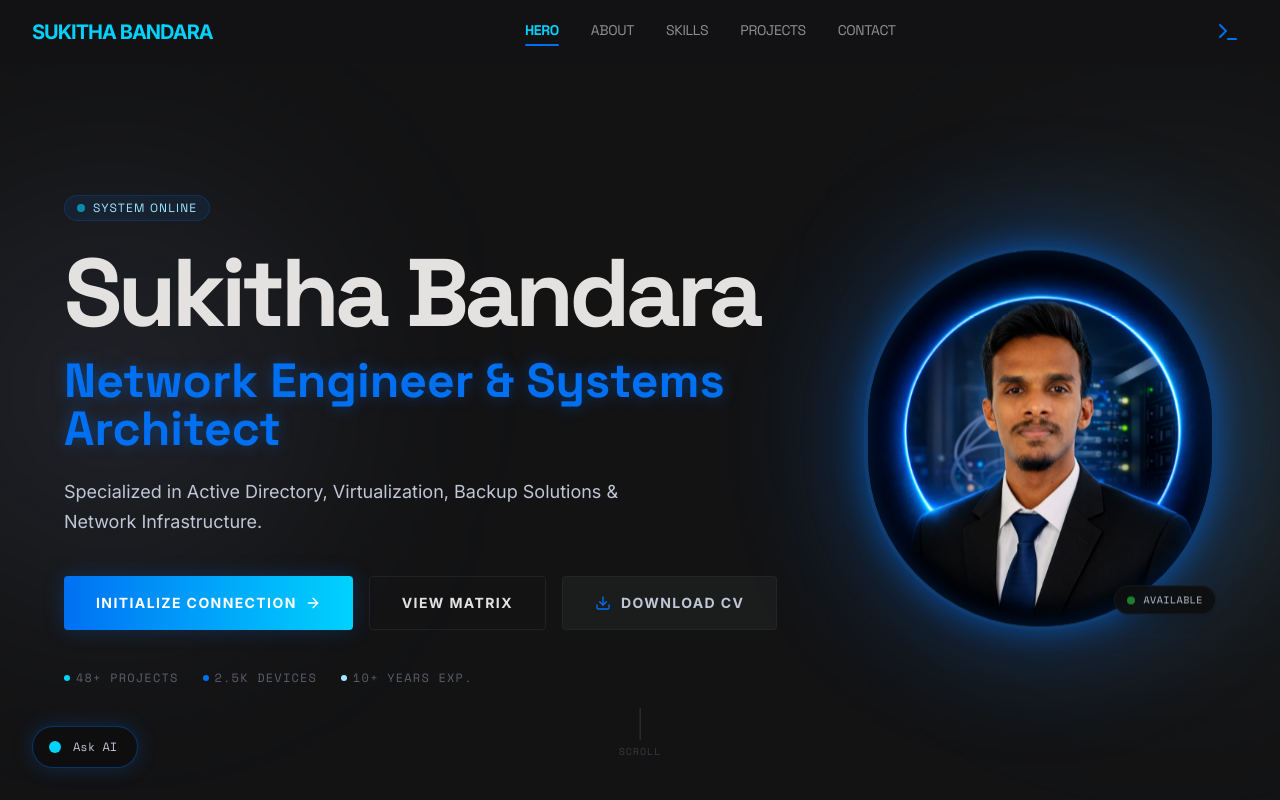
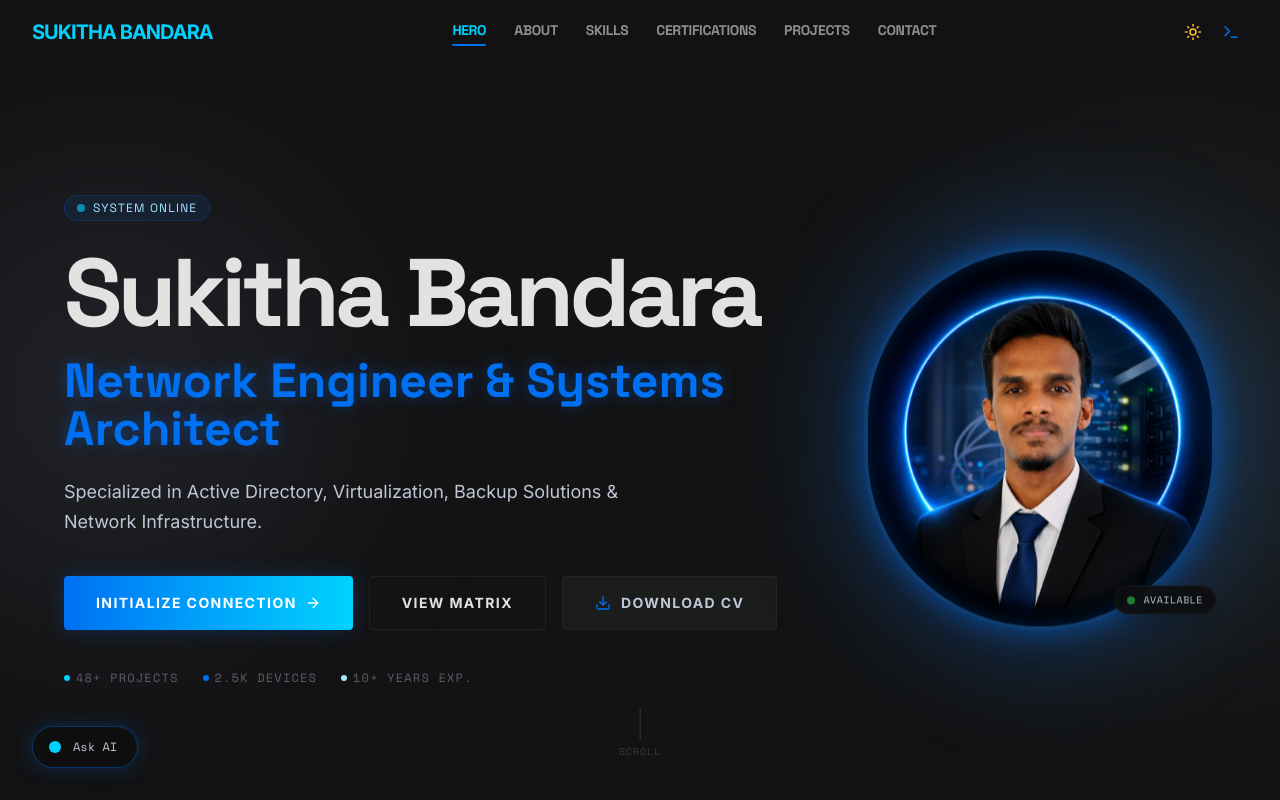
Before and after one commit to sukitha27/sukithabandara, a React (Vite) app: page / in a window 1280 px wide. Shown: the top 800 px of the page. Built offline with nearby package versions, Linux system fonts and the light colour scheme.

Commit message:
Enhance Navbar with theme toggle and new links

```diff
--- a/src/components/Navbar.tsx
+++ b/src/components/Navbar.tsx
@@ -1,54 +1,52 @@
 import { useState, useEffect } from 'react';
-import { Terminal, Menu, X } from 'lucide-react';
+import { Terminal, Menu, X, Sun, Moon } from 'lucide-react';
 import { motion, AnimatePresence } from 'motion/react';
+import { useTheme } from '../context/ThemeContext';
 
 const NAV_LINKS = [
-  { label: 'Hero',     href: '#hero' },
-  { label: 'About',    href: '#about' },
-  { label: 'Skills',   href: '#expertise' },
-  { label: 'Projects', href: '#projects' },
-  { label: 'Contact',  href: '#contact' },
+  { label: 'Hero',            href: '#hero' },
+  { label: 'About',           href: '#about' },
+  { label: 'Skills',          href: '#expertise' },
+  { label: 'Certifications',  href: '#certifications' },
+  { label: 'Projects',        href: '#projects' },
+  { label: 'Contact',         href: '#contact' },
 ];
 
 export function Navbar() {
-  const [isMobileOpen, setIsMobileOpen] = useState(false);
+  const [isMobileOpen, setIsMobileOpen]   = useState(false);
   const [activeSection, setActiveSection] = useState('hero');
-  const [scrolled, setScrolled] = useState(false);
+  const [scrolled, setScrolled]           = useState(false);
+  const { theme, toggleTheme }            = useTheme();
+  const isDark = theme === 'dark';
 
-  // Track scroll for shadow / blur intensity
   useEffect(() => {
     const onScroll = () => setScrolled(window.scrollY > 20);
     window.addEventListener('scroll', onScroll, { passive: true });
     return () => window.removeEventListener('scroll', onScroll);
   }, []);
 
-  // Highlight active nav link via IntersectionObserver
   useEffect(() => {
-    const sectionIds = NAV_LINKS.map(l => l.href.slice(1));
+    const ids = NAV_LINKS.map(l => l.href.slice(1));
     const observers: IntersectionObserver[] = [];
-
-    sectionIds.forEach(id => {
+    ids.forEach(id => {
       const el = document.getElementById(id);
       if (!el) return;
       const obs = new IntersectionObserver(
         ([entry]) => { if (entry.isIntersecting) setActiveSection(id); },
-        { threshold: 0.4 }
+        { threshold: 0.35 }
       );
       obs.observe(el);
       observers.push(obs);
     });
-
     return () => observers.forEach(o => o.disconnect());
   }, []);
 
-  // Close mobile menu on resize to desktop
   useEffect(() => {
     const onResize = () => { if (window.innerWidth >= 768) setIsMobileOpen(false); };
     window.addEventListener('resize', onResize);
     return () => window.removeEventListener('resize', onResize);
   }, []);
 
-  // Lock body scroll when mobile nav is open
   useEffect(() => {
     document.body.style.overflow = isMobileOpen ? 'hidden' : '';
     return () => { document.body.style.overflow = ''; };
@@ -56,52 +54,62 @@ export function Navbar() {
 
   const handleNavClick = (href: string) => {
     setIsMobileOpen(false);
-    // small delay so the menu animates out before scroll
     setTimeout(() => {
-      const el = document.querySelector(href);
-      el?.scrollIntoView({ behavior: 'smooth' });
+      document.querySelector(href)?.scrollIntoView({ behavior: 'smooth' });
     }, 200);
   };
+
+  const logoColor      = isDark ? '#00d2fd' : '#0050b3';
+  const linkActive     = isDark ? '#00d2fd' : '#0050b3';
+  const linkInactive   = isDark ? 'rgba(228,226,225,0.6)' : 'rgba(17,18,20,0.55)';
+  const linkHover      = isDark ? '#e4e2e1' : '#111214';
+  const underlineColor = '#0070f3';
+  const navBg = scrolled
+    ? isDark ? 'rgba(19,19,20,0.92)' : 'rgba(255,255,255,0.92)'
+    : isDark ? 'rgba(19,19,20,0.70)' : 'rgba(255,255,255,0.70)';
 
   return (
     <>
       <nav
-        className={`fixed top-0 w-full z-50 transition-all duration-300
-          ${scrolled
-            ? 'bg-[#131314]/90 backdrop-blur-xl shadow-[0_0_40px_rgba(174,198,255,0.07)]'
-            : 'bg-[#131314]/70 backdrop-blur-xl'
-          }`}
+        className="fixed top-0 w-full z-50 backdrop-blur-xl"
+        style={{
+          backgroundColor: navBg,
+          boxShadow: scrolled
+            ? isDark ? '0 0 40px rgba(174,198,255,0.07)' : '0 1px 20px rgba(0,0,0,0.08)'
+            : 'none',
+          transition: 'background-color 0.3s ease, box-shadow 0.3s ease',
+        }}
       >
         <div className="flex justify-between items-center px-6 md:px-8 h-16 max-w-7xl mx-auto">
-          {/* Logo */}
           <a
             href="#hero"
-            onClick={(e) => { e.preventDefault(); handleNavClick('#hero'); }}
-            className="text-xl font-bold tracking-tighter text-[#00d2fd] hover:opacity-80 transition-opacity"
+            onClick={e => { e.preventDefault(); handleNavClick('#hero'); }}
+            className="text-xl font-bold tracking-tighter hover:opacity-80 transition-opacity"
+            style={{ color: logoColor }}
           >
             SUKITHA BANDARA
           </a>
 
           {/* Desktop links */}
-          <div className="hidden md:flex items-center gap-8 font-headline tracking-tight text-sm uppercase">
+          <div className="hidden md:flex items-center gap-7 font-headline tracking-tight text-sm uppercase">
             {NAV_LINKS.map(link => {
               const isActive = activeSection === link.href.slice(1);
               return (
                 <a
                   key={link.href}
                   href={link.href}
-                  onClick={(e) => { e.preventDefault(); handleNavClick(link.href); }}
-                  className={`relative transition-colors pb-1 ${
-                    isActive
-                      ? 'text-[#00d2fd] font-bold'
-                      : 'text-[#e4e2e1]/60 hover:text-[#e4e2e1]'
-                  }`}
+                  onClick={e => { e.preventDefault(); handleNavClick(link.href); }}
+                  className="relative pb-1 font-bold"
+                  style={{ color: isActive ? linkActive : linkInactive }}
+                  onMouseEnter={e => { if (!isActive) (e.target as HTMLElement).style.color = linkHover; }}
+                  onMouseLeave={e => { if (!isActive) (e.target as HTMLElement).style.color = linkInactive; }}
                 >
                   {link.label}
                   {isActive && (
                     <motion.span
                       layoutId="nav-underline"
-                      className="absolute left-0 -bottom-0.5 h-0.5 w-full bg-[#0070f3] rounded-full"
+                      className="absolute left-0 -bottom-0.5 h-0.5 w-full rounded-full"
+                      style={{ backgroundColor: underlineColor }}
                     />
                   )}
                 </a>
@@ -109,36 +117,54 @@ export function Navbar() {
             })}
           </div>
 
-          {/* Right-side icons */}
-          <div className="flex items-center gap-2">
-            <Terminal className="text-[#0070f3] cursor-pointer hover:bg-blue-500/10 p-2 rounded-lg transition-all w-10 h-10 hidden md:flex" />
+          {/* Right icons */}
+          <div className="flex items-center gap-1">
+            {/* Theme toggle */}
+            <button
+              onClick={toggleTheme}
+              className="p-2 rounded-lg transition-colors hover:bg-black/5 dark:hover:bg-white/5"
+              aria-label={isDark ? 'Switch to light mode' : 'Switch to dark mode'}
+            >
+              <AnimatePresence mode="wait" initial={false}>
+                {isDark ? (
+                  <motion.span key="sun"
+                    initial={{ rotate: -90, opacity: 0 }} animate={{ rotate: 0, opacity: 1 }}
+                    exit={{ rotate: 90, opacity: 0 }} transition={{ duration: 0.18 }}>
+                    <Sun size={18} color="#ffbd2e" />
+                  </motion.span>
+                ) : (
+                  <motion.span key="moon"
+                    initial={{ rotate: 90, opacity: 0 }} animate={{ rotate: 0, opacity: 1 }}
+                    exit={{ rotate: -90, opacity: 0 }} transition={{ duration: 0.18 }}>
+                    <Moon size={18} color="#0050b3" />
+                  </motion.span>
+                )}
+              </AnimatePresence>
+            </button>
 
-            {/* Hamburger — mobile only */}
+            <button className="hidden md:flex p-2 rounded-lg hover:bg-blue-500/10 transition-colors">
+              <Terminal size={18} color="#0070f3" />
+            </button>
+
+            {/* Hamburger */}
             <button
-              className="md:hidden p-2 rounded-lg text-[#e4e2e1]/70 hover:text-[#e4e2e1] hover:bg-white/5 transition-all"
-              onClick={() => setIsMobileOpen(prev => !prev)}
+              className="md:hidden p-2 rounded-lg transition-colors"
+              style={{ color: isDark ? 'rgba(228,226,225,0.7)' : 'rgba(17,18,20,0.6)' }}
+              onClick={() => setIsMobileOpen(p => !p)}
               aria-label={isMobileOpen ? 'Close menu' : 'Open menu'}
               aria-expanded={isMobileOpen}
             >
               <AnimatePresence mode="wait" initial={false}>
                 {isMobileOpen ? (
-                  <motion.span
-                    key="close"
-                    initial={{ rotate: -90, opacity: 0 }}
-                    animate={{ rotate: 0, opacity: 1 }}
-                    exit={{ rotate: 90, opacity: 0 }}
-                    transition={{ duration: 0.15 }}
-                  >
+                  <motion.span key="x"
+                    initial={{ rotate: -90, opacity: 0 }} animate={{ rotate: 0, opacity: 1 }}
+                    exit={{ rotate: 90, opacity: 0 }} transition={{ duration: 0.15 }}>
                     <X size={22} />
                   </motion.span>
                 ) : (
-                  <motion.span
-                    key="open"
-                    initial={{ rotate: 90, opacity: 0 }}
-                    animate={{ rotate: 0, opacity: 1 }}
-                    exit={{ rotate: -90, opacity: 0 }}
-                    transition={{ duration: 0.15 }}
-                  >
+                  <motion.span key="menu"
+                    initial={{ rotate: 90, opacity: 0 }} animate={{ rotate: 0, opacity: 1 }}
+                    exit={{ rotate: -90, opacity: 0 }} transition={{ duration: 0.15 }}>
                     <Menu size={22} />
                   </motion.span>
                 )}
@@ -148,83 +174,83 @@ export function Navbar() {
         </div>
       </nav>
 
-      {/* Mobile menu overlay */}
+      {/* Mobile drawer */}
       <AnimatePresence>
         {isMobileOpen && (
           <>
-            {/* Backdrop */}
-            <motion.div
-              key="backdrop"
-              initial={{ opacity: 0 }}
-              animate={{ opacity: 1 }}
-              exit={{ opacity: 0 }}
+            <motion.div key="backdrop"
+              initial={{ opacity: 0 }} animate={{ opacity: 1 }} exit={{ opacity: 0 }}
               transition={{ duration: 0.2 }}
               className="fixed inset-0 z-40 bg-black/60 backdrop-blur-sm md:hidden"
               onClick={() => setIsMobileOpen(false)}
             />
-
-            {/* Drawer */}
-            <motion.div
-              key="drawer"
-              initial={{ x: '100%' }}
-              animate={{ x: 0 }}
-              exit={{ x: '100%' }}
+            <motion.div key="drawer"
+              initial={{ x: '100%' }} animate={{ x: 0 }} exit={{ x: '100%' }}
               transition={{ type: 'spring', damping: 28, stiffness: 300 }}
-              className="fixed top-0 right-0 bottom-0 z-50 w-72 bg-[#0e0e0e] border-l border-outline-variant/20 flex flex-col md:hidden shadow-2xl"
+              className="fixed top-0 right-0 bottom-0 z-50 w-72 flex flex-col md:hidden shadow-2xl border-l"
+              style={{
+                backgroundColor: isDark ? '#0e0e0e' : '#ffffff',
+                borderColor: isDark ? 'rgba(65,71,84,0.2)' : 'rgba(0,0,0,0.08)',
+              }}
             >
-              {/* Drawer header */}
-              <div className="flex items-center justify-between px-6 h-16 border-b border-outline-variant/10">
-                <span className="font-mono text-[11px] text-outline uppercase tracking-widest">Navigation</span>
-                <button
-                  onClick={() => setIsMobileOpen(false)}
-                  className="p-1.5 rounded-lg text-on-surface-variant hover:text-on-surface hover:bg-surface-container transition-all"
-                  aria-label="Close menu"
-                >
-                  <X size={18} />
-                </button>
+              <div className="flex items-center justify-between px-6 h-16 border-b"
+                style={{ borderColor: isDark ? 'rgba(65,71,84,0.15)' : 'rgba(0,0,0,0.06)' }}>
+                <span className="font-mono text-[11px] uppercase tracking-widest"
+                  style={{ color: isDark ? '#8b90a0' : '#6b7280' }}>Navigation</span>
+                <div className="flex items-center gap-1">
+                  <button onClick={toggleTheme} className="p-1.5 rounded-lg"
+                    style={{ color: isDark ? '#ffbd2e' : '#0050b3' }}
+                    aria-label="Toggle theme">
+                    {isDark ? <Sun size={16} /> : <Moon size={16} />}
+                  </button>
+                  <button onClick={() => setIsMobileOpen(false)} className="p-1.5 rounded-lg"
+                    style={{ color: isDark ? '#c1c6d7' : '#3a3d4a' }}
+                    aria-label="Close menu">
+                    <X size={18} />
+                  </button>
+                </div>
               </div>
 
-              {/* Links */}
               <nav className="flex-1 px-4 py-6 space-y-1 overflow-y-auto">
                 {NAV_LINKS.map((link, i) => {
                   const isActive = activeSection === link.href.slice(1);
                   return (
-                    <motion.a
-                      key={link.href}
-                      href={link.href}
-                      onClick={(e) => { e.preventDefault(); handleNavClick(link.href); }}
-                      initial={{ opacity: 0, x: 20 }}
-                      animate={{ opacity: 1, x: 0 }}
+                    <motion.a key={link.href} href={link.href}
+                      onClick={e => { e.preventDefault(); handleNavClick(link.href); }}
+                      initial={{ opacity: 0, x: 20 }} animate={{ opacity: 1, x: 0 }}
                       transition={{ delay: i * 0.06 }}
-                      className={`flex items-center gap-4 px-4 py-3.5 rounded-xl font-headline text-sm uppercase tracking-wide transition-all
-                        ${isActive
-                          ? 'bg-primary-container/10 text-[#00d2fd] border border-primary-container/20'
-                          : 'text-[#e4e2e1]/60 hover:text-[#e4e2e1] hover:bg-surface-container'
-                        }`}
+                      className="flex items-center gap-4 px-4 py-3.5 rounded-xl font-headline text-sm uppercase tracking-wide border"
+                      style={{
+                        backgroundColor: isActive
+                          ? isDark ? 'rgba(0,112,243,0.1)' : 'rgba(0,112,243,0.07)'
+                          : 'transparent',
+                        color: isActive ? linkActive : linkInactive,
+                        borderColor: isActive
+                          ? isDark ? 'rgba(0,112,243,0.2)' : 'rgba(0,112,243,0.15)'
+                          : 'transparent',
+                      }}
                     >
-                      <span className="font-mono text-[10px] text-outline w-5 text-right">
-                        0{i + 1}
-                      </span>
+                      <span className="font-mono text-[10px] w-5 text-right"
+                        style={{ color: isDark ? '#8b90a0' : '#9ca3af' }}>0{i + 1}</span>
                       {link.label}
-                      {isActive && (
-                        <span className="ml-auto w-1.5 h-1.5 rounded-full bg-[#00d2fd]" />
-                      )}
+                      {isActive && <span className="ml-auto w-1.5 h-1.5 rounded-full"
+                        style={{ backgroundColor: linkActive }} />}
                     </motion.a>
                   );
                 })}
               </nav>
 
-              {/* Drawer footer */}
-              <div className="px-6 py-5 border-t border-outline-variant/10">
-                <a
-                  href="#contact"
-                  onClick={(e) => { e.preventDefault(); handleNavClick('#contact'); }}
-                  className="w-full flex items-center justify-center gap-2 py-3 rounded-xl bg-gradient-to-r from-primary-container to-secondary-container text-white font-label font-bold uppercase tracking-widest text-xs hover:brightness-110 transition-all"
-                >
+              <div className="px-6 py-5 border-t"
+                style={{ borderColor: isDark ? 'rgba(65,71,84,0.15)' : 'rgba(0,0,0,0.06)' }}>
+                <a href="#contact"
+                  onClick={e => { e.preventDefault(); handleNavClick('#contact'); }}
+                  className="w-full flex items-center justify-center gap-2 py-3 rounded-xl font-label font-bold uppercase tracking-widest text-xs text-white hover:brightness-110 transition-all"
+                  style={{ background: 'linear-gradient(to right, #0070f3, #00d2fd)' }}>
                   <Terminal size={14} />
                   Initialize Connection
                 </a>
-                <p className="text-center font-mono text-[10px] text-outline/40 mt-3">
+                <p className="text-center font-mono text-[10px] mt-3"
+                  style={{ color: isDark ? 'rgba(139,144,160,0.5)' : 'rgba(107,114,128,0.6)' }}>
                   © {new Date().getFullYear()} SUKITHA BANDARA
                 </p>
               </div>
```
